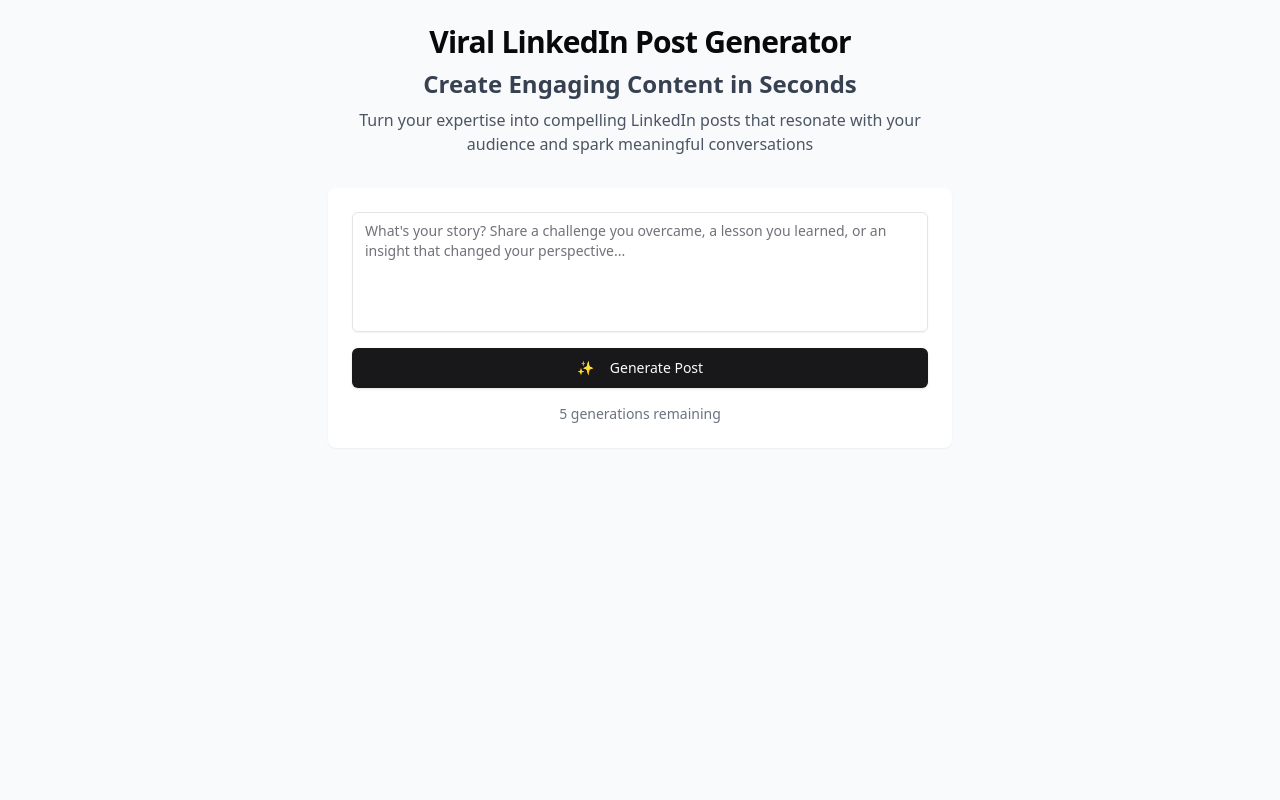
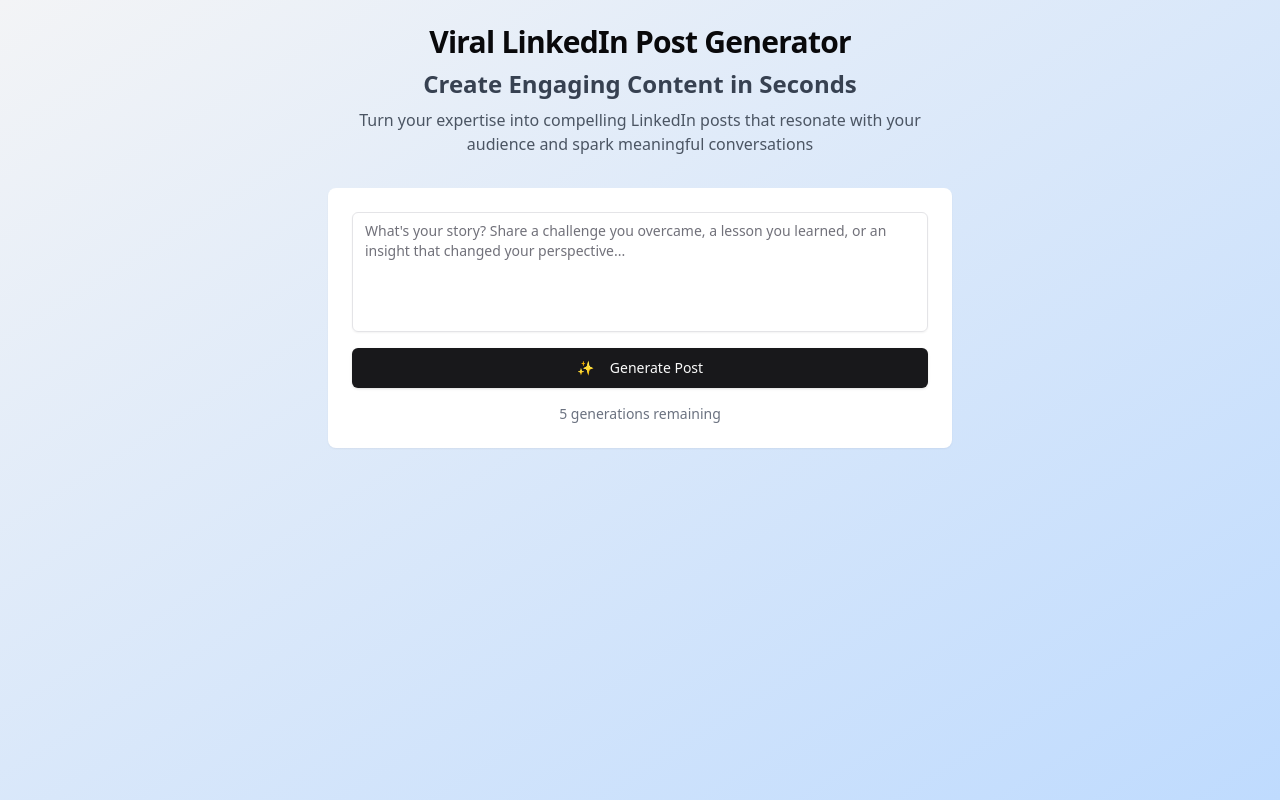
Before and after one commit to Benjaminlooi/linkedin-lunatics, a React (Vite) app in the folder apps/web/: page / in a window 1280 px wide. Built offline with nearby package versions, Linux system fonts and the light colour scheme.

Commit message:
Change background color

```diff
--- a/apps/web/src/App.tsx
+++ b/apps/web/src/App.tsx
@@ -43,7 +43,9 @@
   };
 
   return (
-    <div className="min-h-screen bg-gray-50">
+    <div
+      className="min-h-screen bg-gradient-to-br from-gray-100 to-blue-200"
+    >
       <div className="max-w-2xl mx-auto p-6 space-y-8">
         <div className="text-center space-y-2">
           <h1 className="text-3xl font-bold tracking-tight">
```
